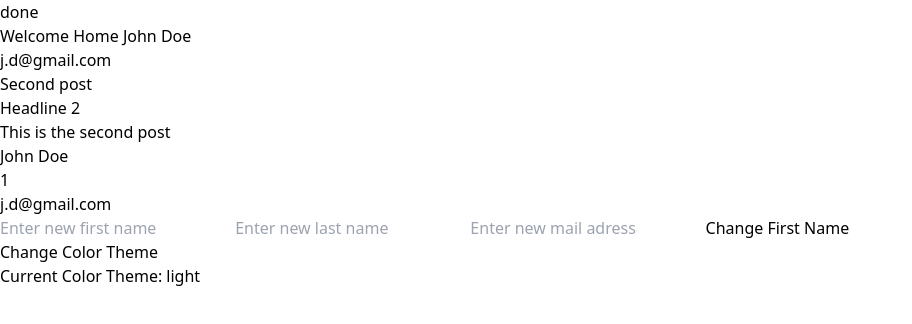
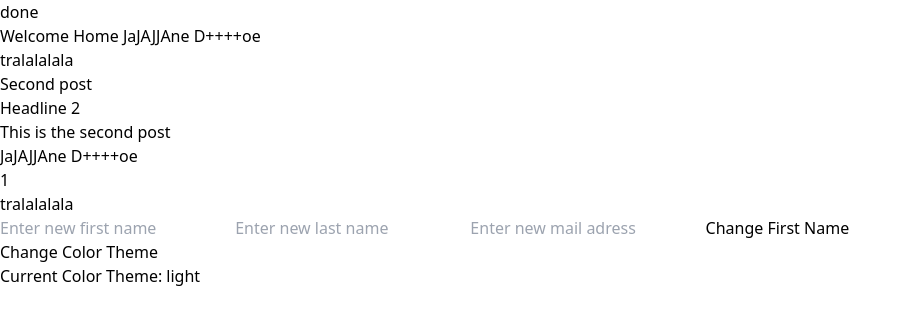
Before and after one commit to LucaIsMyName/stama.js, a website with bundled scripts: page demos/done/index.html in a window 1280 px wide. Shown: the whole page, without its empty margins (0-912 px from the left). Built offline with nearby package versions, Linux system fonts and the light colour scheme.

Commit message:
added listen() method in stama
- added listen() to stama
- added listen() tests to "done" ap demo

```diff
--- a/demos/done/js/app.js
+++ b/demos/done/js/app.js
@@ -98,9 +98,6 @@ document.addEventListener('DOMContentLoaded', () => {
       stama.set('userMail', userMail);
     });
   }
-  stama.subscribe('userFirstName', () => { updateAllStateInstances('userFirstName') });
-  stama.subscribe('userLastName', () => { updateAllStateInstances('userLastName') });
-  stama.subscribe('userMail', () => { updateAllStateInstances('userMail') });
 
   // Change User colorTheme and update all State Instances
   const colorThemeButton = document.getElementById('changeColorTheme');
@@ -121,10 +118,10 @@ document.addEventListener('DOMContentLoaded', () => {
     if (colorTheme) {
       uiWrapper.setAttribute('data-color', colorTheme);
     }
-    updateAllStateInstances('colorTheme');
+    // updateAllStateInstances('colorTheme');
   });
 
-  stama.batchSubscribe([
+  stama.subscribeMany([
     'colorTheme',
     'userFirstName',
   ], () => {
@@ -135,4 +132,16 @@ document.addEventListener('DOMContentLoaded', () => {
     console.log(key);
   });
 
+  stama.setMany(
+    {
+      userFirstName: 'JaJAJJAne',
+      userLastName: 'D++++oe',
+      userMail: 'tralalalala',
+    }
+  );
+
+  console.log(stama.get('userFirstName'))
+  console.log(stama.get('userLastName'))
+  console.log(stama.get('userMail'))
+
 });
--- a/demos/done/js/components/Header.js
+++ b/demos/done/js/components/Header.js
@@ -7,9 +7,9 @@ export function Header() {
     <header>
       <h1>${stama.get('appName')}</h1>
       <p>Welcome Home
-        <span data-state-key="userFirstName">${stama.get('userFirstName')}</span>
-        <span data-state-key="userLastName">${stama.get('userLastName')}<span></p>
-        <span data-state-key="userMail">${stama.get('userMail')}<span></p>
+        ${stama.listen('userFirstName')}
+        ${stama.listen('userLastName')}</p>
+        ${stama.listen('userMail')}</p>
     </header>
   `
 }
--- a/demos/done/js/components/Profile.js
+++ b/demos/done/js/components/Profile.js
@@ -1,20 +1,23 @@
-import { stama, db, updateAllStateInstances } from '../app.js'
+import { stama } from '../app.js';
 
 export function Profile() {
-
-  let user = {
-    firstName: stama.get('userFirstName'),
-    lastName: stama.get('userLastName'),
-    mail: stama.get('userMail'),
-    id: stama.get('userId'),
-  }
+  let listen = key => { stama.listen(key) };
+  const user = {
+    firstName: stama.listen('userFirstName'),
+    lastName: stama.listen('userLastName'),
+    mail: stama.listen('userMail'),
+    id: stama.listen('userId'),
+  };
 
   return `
     <div>
-        <p><span data-state-key="userFirstName">${user.firstName}</span>
-        <span data-state-key="userLastName">${user.lastName}</span></p>
-        <p data-state-key="userId">${user.id}</p>
-        <p data-state-key="userMail">${user.mail}</p>
+        <p>
+            ${user.firstName}
+            ${user.lastName}
+        </p>
+        <p>${user.id}</p>
+        <p>${user.mail}</p>
     </div>
-  `
+  `;
+
 }
--- a/demos/done/js/components/Ui.js
+++ b/demos/done/js/components/Ui.js
@@ -12,7 +12,7 @@ export function Ui(
   colorTheme = db.user.colorTheme || 'light',
 ) {
   return `
-  <section data-ui-wrapper data-color="${colorTheme}">
+  <section data-ui-wrapper data-color="${stama.listen('colorTheme'), stama.get('colorTheme')}">
     ${Header()}
     ${Main()}
     ${Profile()}
@@ -23,7 +23,7 @@ export function Ui(
       <button type="submit">Change First Name</button>
     </form>
     <button id="changeColorTheme">Change Color Theme </button>
-    <p>Current Color Theme: <span data-state-key="colorTheme">${colorTheme}</span></p>
+    <p>Current Color Theme: <span data-state-key="colorTheme">${stama.listen('colorTheme')}</span></p>
   </section>
   `
 }
--- a/js/stama.js
+++ b/js/stama.js
@@ -14,6 +14,7 @@ class stama {
     this.debugMode = false;
     this.history = []; // Array to store state history
     this.historyIndex = -1; // Index to track current state in history
+    this.elements = new Map(); // Map to track elements and their keys
     if (this.debugMode) {
       console.log('stama initialized', this.state);
     }
@@ -35,6 +36,7 @@ class stama {
 
     return this.state[key];
   }
+
 
   /**
    * Set the value of a state and notify listeners, and add to history
@@ -65,6 +67,61 @@ class stama {
     // Notify listeners
     if (this.listeners[key]) {
       this.listeners[key].forEach((callback) => callback(value));
+    }
+  }
+
+  /**
+ /**
+   * Subscribe to changes of a specific state key and update the element when the state changes
+   * @param {string} key - The state key
+   * @param {HTMLElement} element - The DOM element to update
+   * @returns {string}  The current value of the state key wrappen in a span element with a unique State Instance ID
+   * @description
+   * listen to state changes and update the element automatically,
+   * this method should be used when the value changed is a Inner
+   * HTML Element and visible in the DOM (returns the value wrappen
+   * in a <span> element).
+   * use the subscribe('') method if you want to change attributes dynamically
+   */
+  listen(key) {
+    // Ensure the key exists in the state
+    if (this.state[key] === undefined) {
+      console.warn(`State key "${key}" not found`);
+      return `{{${key}}}`;
+    }
+
+    // Generate a unique placeholder ID
+    const placeholderId = `stama-${key}-${Math.random().toString(36).substr(2, 9)}`;
+
+    // Store the element reference in the map
+    if (!this.elements.has(key)) {
+      this.elements.set(key, []);
+    }
+    this.elements.get(key).push(placeholderId);
+
+    // Subscribe to changes for the key
+    this.subscribe(key, (newValue) => {
+      this.updateElements(key, newValue);
+    });
+
+    // Return the placeholder for the element
+    return `<span id="${placeholderId}">${this.get(key)}</span>`;
+  }
+
+  /**
+   * Update the elements associated with a state key
+   * @param {string} key - The state key
+   * @param {*} newValue - The new value of the state key
+   */
+  updateElements(key, newValue) {
+    if (this.elements.has(key)) {
+      const elements = this.elements.get(key);
+      elements.forEach(placeholderId => {
+        const element = document.getElementById(placeholderId);
+        if (element) {
+          element.innerText = newValue;
+        }
+      });
     }
   }
 
@@ -135,6 +192,9 @@ class stama {
    * Subscribe to changes of a specific state key
    * @param {string} key - The state key
    * @param {function} callback - The callback function to be called when the state changes
+   * @returns {void}
+   * @description
+   * subscribe to state changes and update the App or UI with the callback function
    */
   subscribe(key, callback) {
     if (!this.listeners[key]) {
@@ -147,9 +207,12 @@ class stama {
    *
    * @param {Array<string>} keys
    * @param {Function} callback
+   * @returns {void}
+   * @description
+   * subscribe 1 or more state key changes to a callback function
    */
 
-  batchSubscribe(keys, callback) {
+  subscribeMany(keys, callback) {
     keys.forEach((key) => {
       this.subscribe(key, callback);
     });
@@ -159,6 +222,9 @@ class stama {
    * Unsubscribe from changes of a specific state key
    * @param {string} key - The state key
    * @param {function} callback - The callback function to be removed
+   * @returns {void}
+   * @description
+   * unsubscribe from state changes and remove the callback function
    */
   unsubscribe(key, callback) {
     if (this.listeners[key]) {
@@ -171,6 +237,9 @@ class stama {
   /**
    * Unsubscribe all listeners from a specific state key
    * @param {string} key - The state key
+   * @returns {void}
+   * @description
+   * unsubscribe all listeners from state changes
    */
   unsubscribeAll(key) {
     if (this.listeners[key]) {
@@ -180,6 +249,10 @@ class stama {
 
   /**
    * Save the current state to local storage
+   * @param {string} itemName - The name of the local storage item
+   * @returns {void}
+   * @description
+   * save the current state to local storage
    */
   setToLocalStorage(itemName = 'stama') {
     localStorage.setItem(itemName, JSON.stringify(this.state));
@@ -188,6 +261,8 @@ class stama {
   /**
    * Load the state from local storage
    * @returns {Object|null} The state object or null if not found
+   * @description
+   * load the state from local storage
    */
   getFromLocalStorage(itemName = 'stama') {
     const state = localStorage.getItem(itemName);
@@ -197,6 +272,10 @@ class stama {
   /**
    * Reset the state to an initial value or clear it
    * @param {Object} initialState - The initial state to reset to
+   * @param {string} fromLocalStoreObject - The local storage object to reset from
+   * @returns {void}
+   * @description
+   * reset the state to an initial value or clear it
    */
   reset(initialState = {}, fromLocalStoreObject = 'stama') {
     this.state = initialState;
@@ -215,8 +294,11 @@ class stama {
   /**
    * Update multiple state keys at once
    * @param {Object} updates - An object containing the state keys and their new values
+   * @returns {void}
+   * @description
+   * update multiple state keys at once
    */
-  batchSet(updates) {
+  setMany(updates) {
     for (const key in updates) {
       if (updates.hasOwnProperty(key)) {
         this.set(key, updates[key]);
@@ -395,8 +477,6 @@ class stama {
   setPersist(enable) {
     this.persist = enable;
   }
-
-
 }
 
 export default new stama();
```
Also changed, not shown: demos/mail.html (+1 -1 lines), demos/todo2.html (+3 -3 lines), js/stama.min.js.
